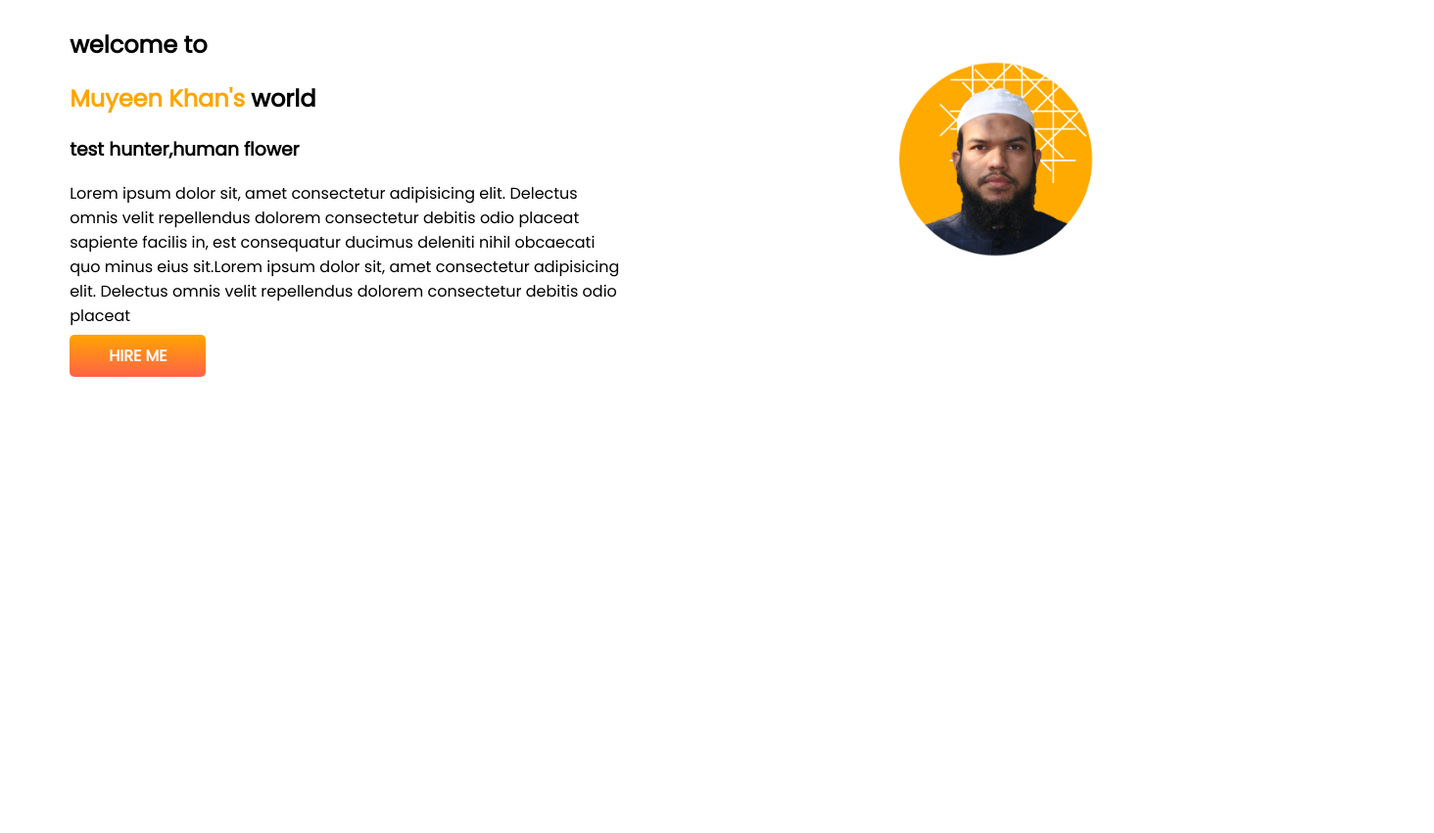
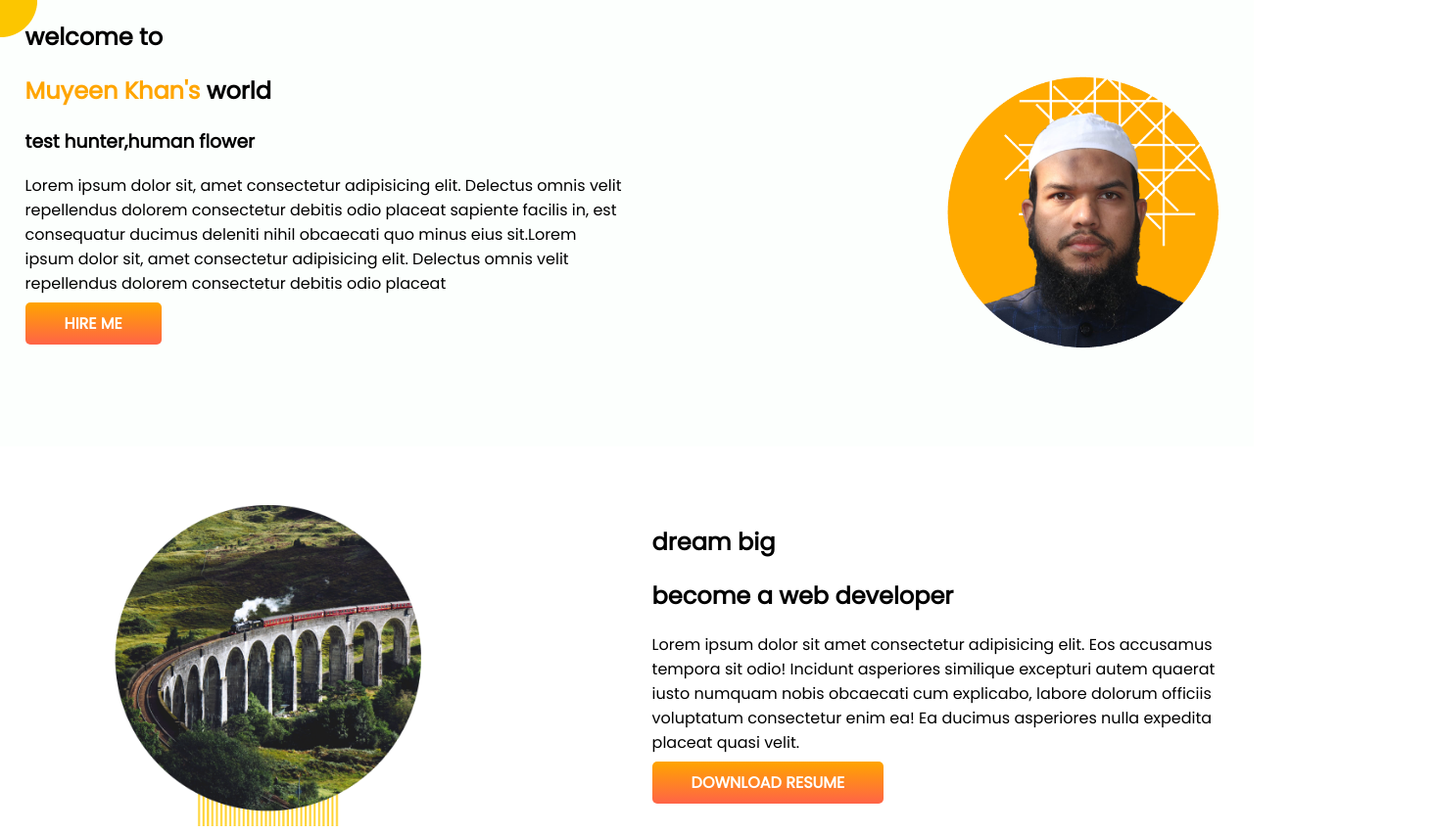
Before and after one commit to MUYEENKHAN/my-second-repo, a plain HTML site: page index.html in a window 1280 px wide. Shown: the whole page at 98% size, 1464 px wide, since content can reach past the window. Before the commit the page ends 800 px from the top, so only its background shows below. Drawn offline with Linux system fonts and the light colour scheme.

Commit message:
second sec

```diff
--- a/index.html
+++ b/index.html
@@ -13,7 +13,7 @@
 </head>
 
 <body>
-    <section>
+    <section class="top">
         <div class="box">
             <h1>welcome to</h1>
             <h1><span class="one">Muyeen Khan's</span> world</h1>
@@ -28,6 +28,20 @@
         </div>
         <div class="box"><img src="my-picture.png2.png" alt=""></div>
     </section>
+    <section class="sec-two">
+        <div class="box">
+            <img src="second-sec.png" alt="">
+        </div>
+        <div class="box">
+            <h1>dream big</h1>
+            <h2>become a web developer</h2>
+            <p>Lorem ipsum dolor sit amet consectetur adipisicing elit. Eos accusamus tempora sit odio! Incidunt
+                asperiores
+                similique excepturi autem quaerat iusto numquam nobis obcaecati cum explicabo, labore dolorum officiis
+                voluptatum consectetur enim ea! Ea ducimus asperiores nulla expedita placeat quasi velit.</p>
+            <a class="link-id" target="_blank" href="https://www.facebook.com/muyeen.khan.7568">DOWNLOAD RESUME</a>
+        </div>
+    </section>
 </body>
 
 </html>
--- a/style.css
+++ b/style.css
@@ -1,22 +1,26 @@
 body {
     font-family: 'Poppins', sans-serif;
+    margin: 0;
 }
 
 .one {
     color: orange;
 }
 
-section {
+.top {
     display: flex;
+    background-image: url(Untitled-1.png);
+    background-repeat: no-repeat;
+    margin-bottom: 60px;
 }
 
 .box {
     width: 50%;
-    padding-left: 5%;
+    padding-left: 2%;
 }
 
 .box img {
-    width: 100%;
+    width: 130%;
 }
 
 .link-id {
@@ -27,3 +31,11 @@ section {
     border-radius: 5px;
     font-weight: 700;
 }
+
+.sec-two {
+    display: flex;
+}
+
+.sec-two img {
+    width: 95%;
+}
```
Also changed, not shown: Untitled-1.png (added), second-sec.png (added).
